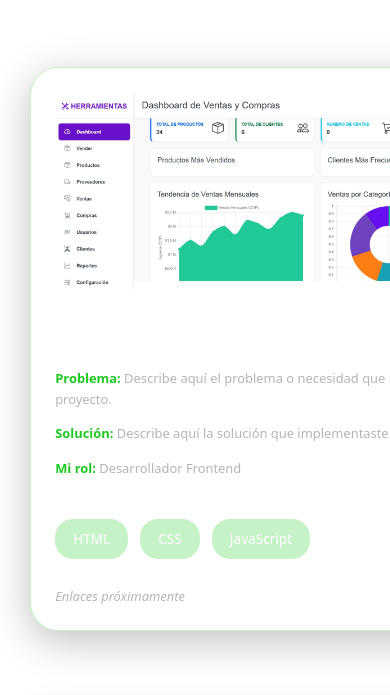
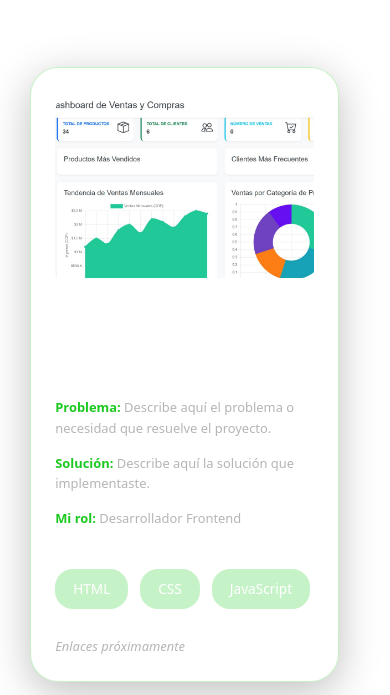
Before and after one commit to TobonSergio/MyPortfolio, a plain HTML site: page index.html in a window 390 px wide. Shown: the part 8329-9024 px from the top of the page. Drawn offline with nearby package versions, Linux system fonts and the light colour scheme.

Commit message:
fix(css): corregir layout responsivo de tarjetas de proyectos en desktop
- Reemplazar width: 500px fijo por width: 100% + max-width: 100% + box-sizing: border-box en .card-proyecto
- Ajustar #projectGrid a grid-template-columns: repeat(auto-fit, minmax(320px, 1fr)) con gap: 2rem y align-items: start
- Corregir .card-img img a height: 100% + object-fit: cover para evitar desbordamientos
- Añadir breakpoint @media (max-width: 768px) con grid-template-columns: 1fr y gap: 1.5rem para móviles
- Separar reglas de #projectGrid y .grid-servicios en responsive-global.css (desktop y tablet)
- Eliminar .logos-grid del bloque @media (min-width: 1025px) para evitar conflicto con habilidades.css

```diff
--- a/css/proyectos.css
+++ b/css/proyectos.css
@@ -1,13 +1,19 @@
+/* =========================================================
+   PROYECTOS – Grid base (Desktop & todas las pantallas)
+   ========================================================= */
 #projectGrid {
   display: grid;
-  grid-template-columns: repeat(auto-fit, minmax(280px, 1fr));
-  align-items: center;
-  gap: 60px;
+  grid-template-columns: repeat(auto-fit, minmax(320px, 1fr));
+  align-items: start;
+  gap: 2rem;
+  width: 100%;
   padding: 60px 0;
 }
 
 
-/* Tarjeta de proyecto más grande */
+/* ---------------------------------------------------------
+   Tarjeta de proyecto (ancho fluido, sin width fijo)
+   --------------------------------------------------------- */
 .card-proyecto {
   background-color: rgba(255, 255, 255, 0.03);
   border: 1px solid var(--verde-hover);
@@ -21,9 +27,11 @@
   transition: transform 0.3s ease, background-color 0.3s ease;
   box-shadow: 0 10px 40px rgba(0, 0, 0, 0.25);
 
-  width: 500px;/* tarjetas aún más anchas */
-  min-height: 480px; /* tarjetas más altas */
-  max-width: 1000px;
+  /* Ancho fluido: ocupa 100% de la celda del grid */
+  width: 100%;
+  max-width: 100%;
+  box-sizing: border-box;
+  min-height: 480px;
 }
 
 /* Hover efecto mejorado */
@@ -43,7 +51,7 @@
 /* Imagen */
 .card-img {
   width: 100%;
-  height: 260px;
+  height: 220px;
   overflow: hidden;
   border-radius: 20px;
   margin-bottom: 20px;
@@ -51,7 +59,7 @@
 
 .card-img img {
   width: 100%;
-  height: auto;
+  height: 100%;
   object-fit: cover;
   border-radius: 20px;
   transition: transform 0.3s ease;
@@ -93,8 +101,12 @@
 
 /* Responsive */
 @media (max-width: 768px) {
+  #projectGrid {
+    grid-template-columns: 1fr;
+    gap: 1.5rem;
+  }
+
   .card-proyecto {
-    flex: 1 1 100%;
     padding: 24px;
     min-height: auto;
   }
--- a/css/responsive-global.css
+++ b/css/responsive-global.css
@@ -12,13 +12,23 @@
    MONITORES Y DESKTOPS (min-width: 1025px)
    ======================================================== */
 @media (min-width: 1025px) {
-  /* Asegurar Grid en Proyectos y Servicios para alta resolución */
-  #projectGrid, .grid-servicios, .logos-grid {
+  /* Proyectos: columnas fluidas con gap elegante */
+  #projectGrid {
     display: grid;
     grid-template-columns: repeat(auto-fit, minmax(320px, 1fr));
-    gap: 40px;
+    gap: 2rem;
     width: 100%;
   }
+
+  /* Servicios: columnas ligeramente más estrechas */
+  .grid-servicios {
+    display: grid;
+    grid-template-columns: repeat(auto-fit, minmax(280px, 1fr));
+    gap: 2rem;
+    width: 100%;
+  }
+
+  /* NOTA: .logos-grid se gestiona en habilidades.css, no se incluye aquí */
 }
 
 /* ========================================================
@@ -37,15 +47,19 @@
     margin-bottom: 30px;
   }
 
-  /* Reducir gap en grids */
-  #projectGrid, .grid-servicios {
+  /* Reducir gap en grids – Tablet */
+  #projectGrid {
+    grid-template-columns: repeat(auto-fit, minmax(280px, 1fr));
+    gap: 1.5rem;
+  }
+
+  .grid-servicios {
     display: grid;
-    grid-template-columns: repeat(auto-fit, minmax(280px, 1fr));
-    gap: 30px;
-    justify-content: center;
+    grid-template-columns: repeat(auto-fit, minmax(260px, 1fr));
+    gap: 1.5rem;
   }
+
   .card-proyecto {
-    width: 100%;
     max-width: 100%;
   }
 
```
